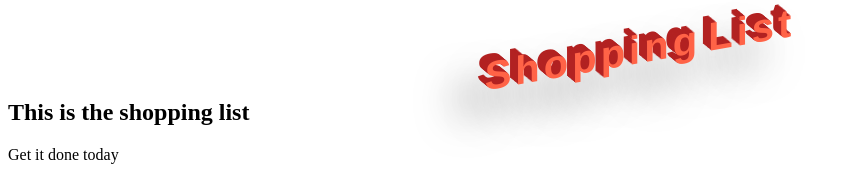
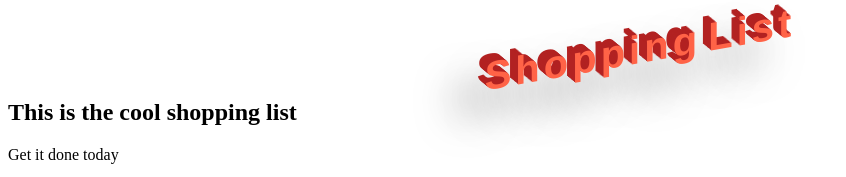
Before and after one commit to Kang-Yuchan/JS-DOM, a plain HTML site: page index.html in a window 1280 px wide. Shown: the top 177 px of the page, without its empty margins (0-846 px from the left). Drawn offline with Linux system fonts and the light colour scheme.

```diff
--- a/index.html
+++ b/index.html
@@ -6,7 +6,7 @@
 </head>
 <body>
 	<h1 class="coolTitle">Shopping List</h1>
-	<h2>This is the shopping list</h2>
+	<h2>This is the cool shopping list</h2>
 	<p id="first">Get it done today</p>
 	<input id="userinput" type="text" placeholder="enter items">
 	<button id="enter">Enter</button>
```
